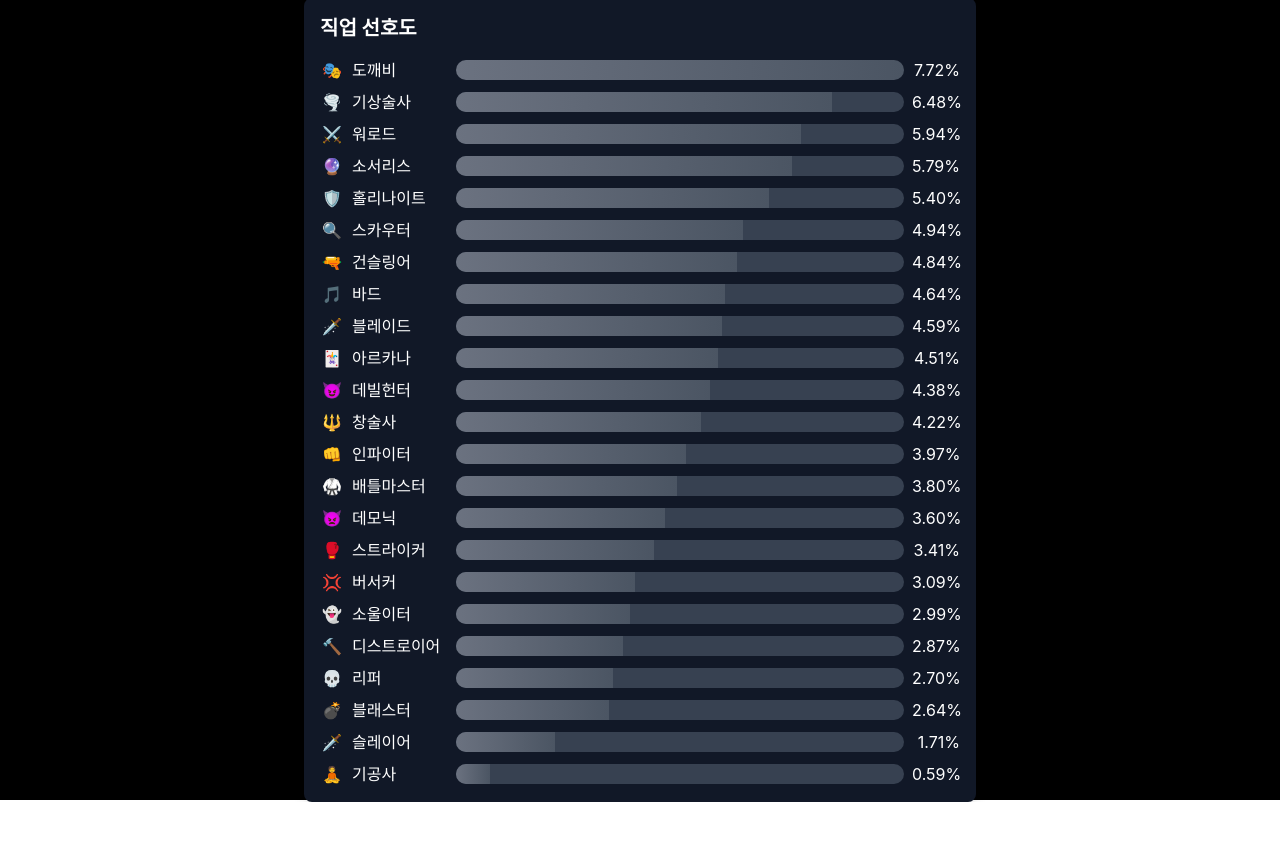
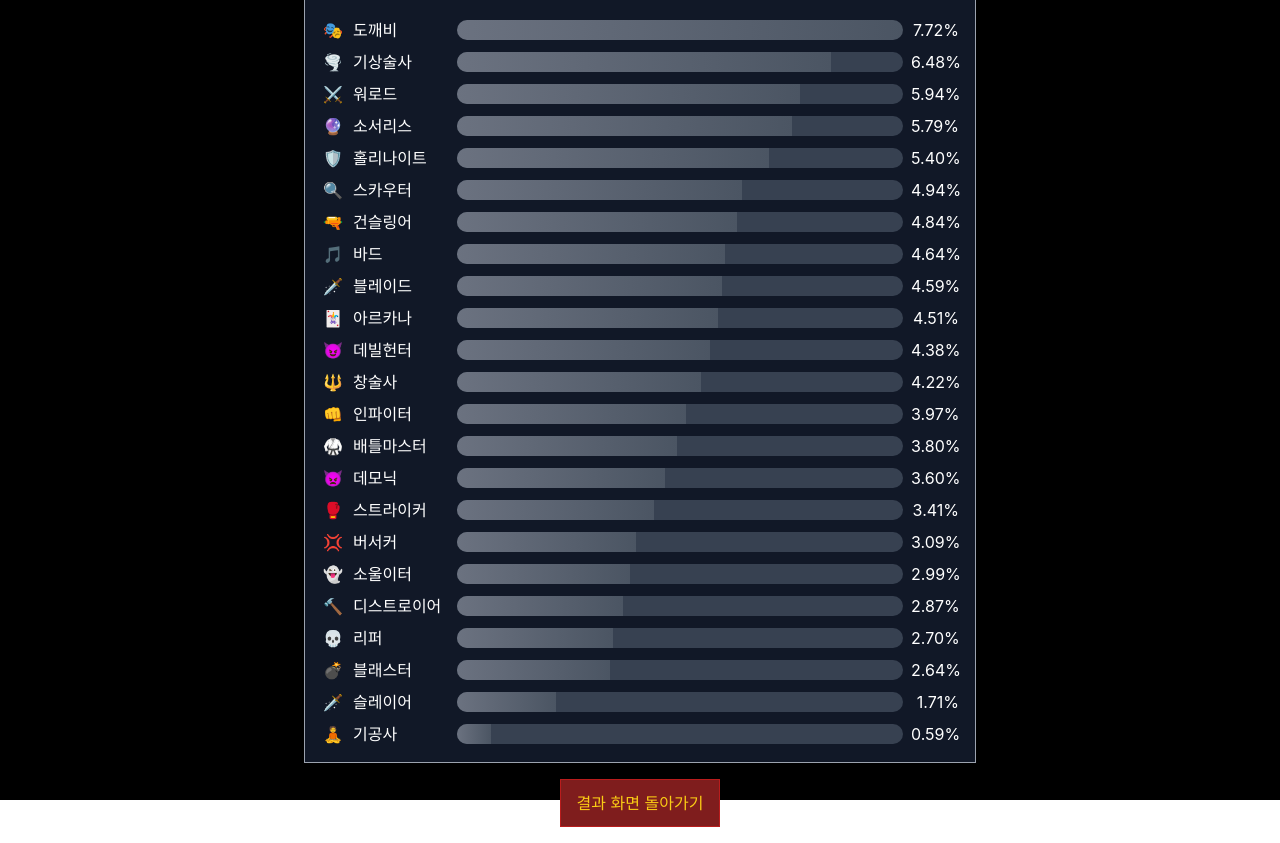
Before and after one commit to yoyoyoun18/la-front-end, a React (Create React App) app: page /statistics/alluser in a window 1280 px wide. Before the commit the page ends 802 px from the top, so only its background shows below. Built offline with nearby package versions, Linux system fonts and the light colour scheme.

Commit message:
style: 배경색 gray 900으로 일괄 수정 및 윤곽선 추가

```diff
--- a/src/components/CharacterRankingTable.tsx
+++ b/src/components/CharacterRankingTable.tsx
@@ -28,7 +28,7 @@ const CharacterRankingTable = () => {
   ];
 
   return (
-    <div className="w-full max-w-2xl mx-auto bg-gray-900 text-white p-4 rounded-lg shadow-lg">
+    <div className="w-full max-w-2xl mx-auto bg-gray-900 text-white p-4 border border-gray-400">
       <h2 className="text-xl font-bold mb-4">직업 선호도</h2>
       <div className="space-y-2">
         {data.map((item, index) => (
--- a/src/pages/AllUserStatistics.jsx
+++ b/src/pages/AllUserStatistics.jsx
@@ -5,6 +5,11 @@ function AllUserStatistics() {
   return (
     <div className="h-screen w-screen bg-black flex justify-center items-center flex-col">
       <CharacterRankingTable />
+      <div className="w-full text-center">
+        <button className="m-4 text-yellow-400 border border-red-700 bg-red-900 hover:bg-red-800 w-40 h-12 mr-4">
+          결과 화면 돌아가기
+        </button>
+      </div>
     </div>
   );
 }
--- a/src/pages/Home.jsx
+++ b/src/pages/Home.jsx
@@ -6,7 +6,7 @@ function Home() {
       <div className="rounded-full overflow-hidden h-14 w-14 mb-8">
         <img src="https://encrypted-tbn0.gstatic.com/images?q=tbn:ANd9GcSHzT3JpeP-ow7qoHbyMIJis5e8besJMHaeYQ&s" />
       </div>
-      <div className="w-[450px] h-72 bg-[#373737] border border-gray-400 mb-4 flex justify-center items-center flex-col p-4 text-[#F9DA9B]">
+      <div className="w-[450px] h-72 bg-gray-900 border border-gray-400 mb-4 flex justify-center items-center flex-col p-4 text-[#F9DA9B]">
         <p className="text-[#956C3B] font-bold text-3xl mb-4">
           성향 테스트 + 직업 선택
         </p>
@@ -20,7 +20,7 @@ function Home() {
           <a href="https://namu.wiki/w/Big5">자세히</a>
         </div>
       </div>
-      <div className="w-[450px] h-auto bg-[#373737] border border-gray-400 mb-4 flex justify-center items-center flex-col p-4 text-[#F9DA9B]">
+      <div className="w-[450px] h-auto bg-gray-900 border border-gray-400 mb-4 flex justify-center items-center flex-col p-4 text-[#F9DA9B]">
         <div className="h-36 mb-2">
           <img
             src="https://mnd-assets.mynewsdesk.com/image/upload/c_fill,dpr_auto,f_auto,g_auto,q_auto:good,w_746/p3eriyzgleytjvpnbtaz"
--- a/src/pages/Results.tsx
+++ b/src/pages/Results.tsx
@@ -14,7 +14,7 @@ function Results() {
 
   return (
     <div className="h-auto w-screen bg-black flex justify-center items-center flex-col p-16">
-      <div className="w-[450px] bg-[#373737] p-4 border border-gray-400">
+      <div className="w-[450px] bg-gray-900 p-4 border border-gray-400">
         <RadarChart />
         <div className="text-white border-t border-yellow-300 mt-4 pt-2 pb-2">
           <p className="mb-2">
--- a/src/pages/Test.jsx
+++ b/src/pages/Test.jsx
@@ -3,7 +3,7 @@ import React from "react";
 function Test() {
   return (
     <div className="h-screen w-screen bg-black flex justify-center items-center flex-col">
-      <div className="w-[450px] h-auto bg-[#373737] border border-gray-400 mb-4 flex justify-center items-start flex-col p-8 text-[#F9DA9B]">
+      <div className="w-[450px] h-auto bg-gray-900 border border-gray-400 mb-4 flex justify-center items-start flex-col p-8 text-[#F9DA9B]">
         <p className="text-2xl mb-4">성향 테스트</p>
         <div className="border border-gray-500 w-full h-auto rounded-md">
           <div className="h-14 border-b border-gray-500 bg-gray-500 text-white flex items-center p-4 font-bold">
```
